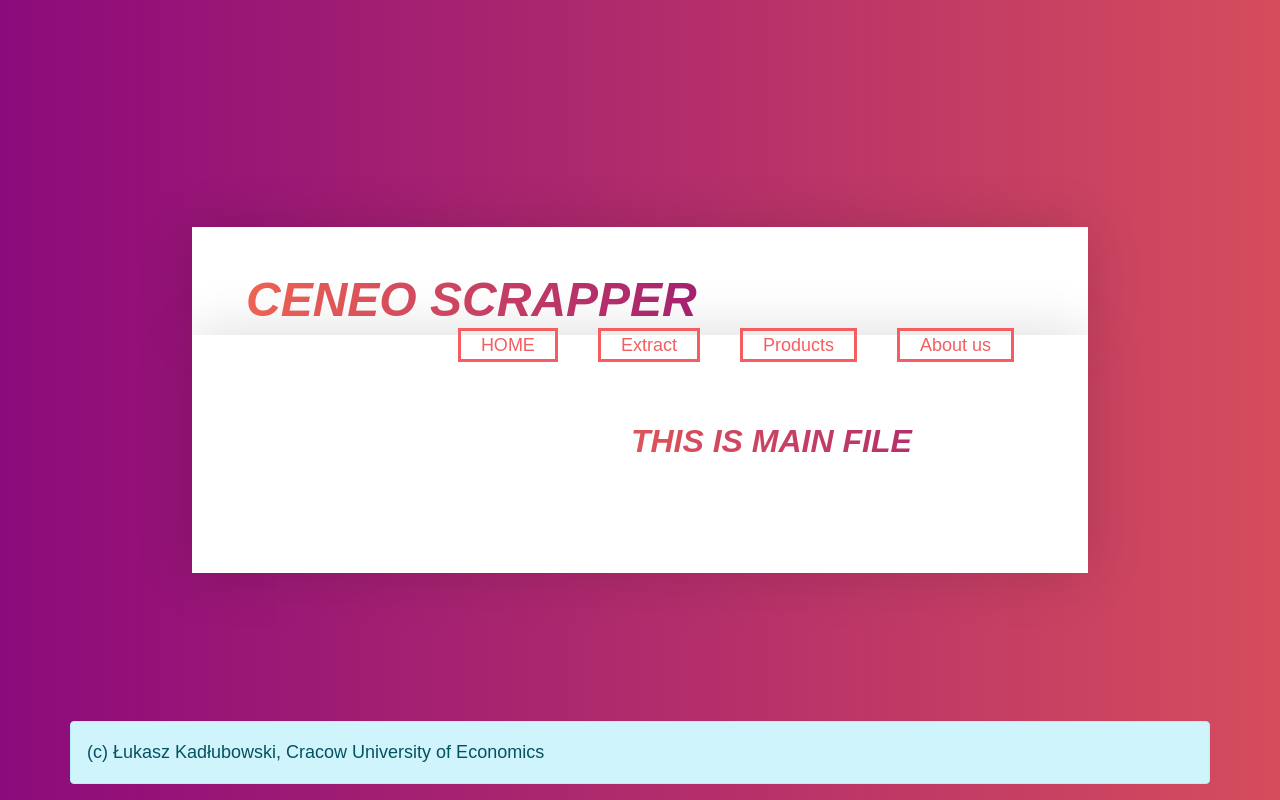
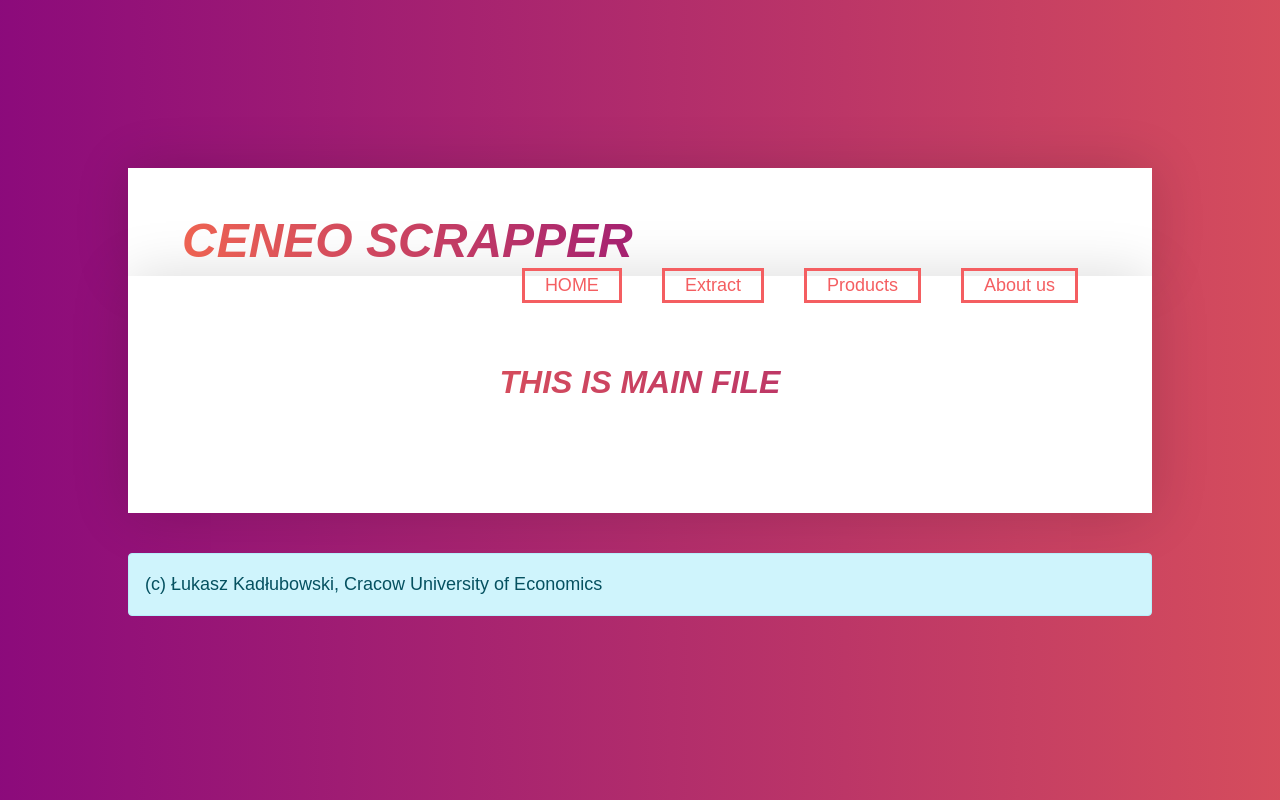
Before and after one commit to Liddeldiiz/CeneoScrapperAI, a Flask app: page / in a window 1280 px wide. Run offline with Flask 2, Linux system fonts and the light colour scheme; some libraries are stand-ins or nearby versions.

Commit message:
2021-06-03 ŁK

```diff
--- a/app/routes.py
+++ b/app/routes.py
@@ -11,6 +11,8 @@ from pandas import json_normalize
 import numpy as np
 from matplotlib import pyplot as plt
 import os
+
+# common bug is: RuntimeError: main thread is not in main loop
 
 
 app.config['SECRET_KEY'] = "NotSoSpecialSecretKey"
@@ -38,39 +40,12 @@ def extract():
 def extractedProduct(productID):
     product = Product(productID)
     opinions = product.importProduct().opinionsToDataFrame()
+    product.createGraphs()
 
-    return render_template('extractedProduct.html.jinja', tables=[opinions.to_html(classes='data')]) #table_id="opinions"
+    return render_template('extractedProduct.html.jinja', tables=[opinions.to_html(classes='table table-striped table-sm table-responsive display', table_id="opinions")])
 
 @app.route('/product/<productBrand>/<productID>')
 def product(productBrand, productID):
-    """try:
-        with open("app/opinions/{}/{}.json".format(productBrand, productID), encoding="cp437", errors="ignore") as f:
-            d = json.load(f)
-
-        opinions = json_normalize(d['opinions'])
-        stars = opinions["stars"].value_counts().sort_index(ascending=True).reindex(np.arange(0, 5.5, 0.5).tolist(), fill_value=0)
-        ax = stars.plot.bar(color="lightskyblue")
-        ax.set_title("Frequency of stars in opinons")
-        ax.set_xlabel("Stars values")
-        ax.set_ylabel("Number of opinions")
-        plt.savefig('app/ststic/Graphs/{}/{}/stars.png'.format(productBrand, productID))
-    except OSError:
-        parent_dir_graphs = "D:\\Applied_informatics\\CeneoScrapperAI\\app\\static\\Graphs"
-        path = os.path.join(parent_dir_graphs, productBrand)
-        os.mkdir(path)
-        with open("app/opinions/{}/{}.json".format(productBrand, productID), encoding="cp437", errors="ignore") as f:
-            d = json.load(f)
-        opinions = json_normalize(d['opinions'])
-        stars = opinions["stars"].value_counts().sort_index(ascending=True).reindex(np.arange(0, 5.5, 0.5).tolist(), fill_value=0)
-        ax = stars.plot.bar(color="lightskyblue")
-        ax.set_title("Frequency of stars in opinons")
-        ax.set_xlabel("Stars values")
-        ax.set_ylabel("Number of opinions")
-        plt.savefig('app/ststic/Graphs/{}/{}/stars.png'.format(productBrand, productID))
-    #ax.set_title("Frequency of stars in opinons")
-    #ax.set_xlabel("Stars values")
-    #ax.set_ylabel("Number of opinions")
-    """
     with open("app/opinions/{}/{}.json".format(productBrand, productID), encoding="cp437", errors="ignore") as f:
         d = json.load(f)
 
--- a/app/static/style.css
+++ b/app/static/style.css
@@ -42,9 +42,16 @@ body {
     }
 }
 
+.content-navbar {
+  background-color: white;
+  width: 80vw;
+  padding: 3em;
+  box-shadow: 0 0 3em rgba(0, 0, 0, 0.15);
+}
+
 .content {
     background-color: white;
-    width: 70vw;
+    width: 80vw;
     padding: 3em;
     box-shadow: 0 0 3em rgba(0, 0, 0, 0.15);
 }
@@ -182,6 +189,14 @@ body {
 color: #fbca67;
 }
 
+.table {
+  width: 100%;
+}
+
+.table.dataTable {
+  margin: -6.35em;
+}
+
 /*
 Credits go to Kevin Powell and his Youtube channel, with his awesome content about css
 */
--- a/app/templates/layout.html.jinja
+++ b/app/templates/layout.html.jinja
@@ -10,11 +10,10 @@
     <link rel="stylesheet" href="https://cdn.jsdelivr.net/npm/bootstrap-icons@1.5.0/font/bootstrap-icons.css">
 
     <link type="text/css" rel="stylesheet" href="{{ url_for('static', filename='style.css') }}">
-    <script src="https://cdn.jsdelivr.net/npm/chart.js@2.9.4/dist/Chart.min.js"></script>
 </head>
 <body>
   <div>
-    <div class="content">
+    <div class="content-navbar">
       <h1 class="mainTitle" id="pageTitle">Ceneo Scrapper</h1>
       <div class="navbar">
         <ul>
@@ -29,12 +28,12 @@
     <div class="content">
       <div class="container">
         <div class="row">
-          <div class="col-md-4 col-sm-12">
+          {# <div class="col-md-4 col-sm-12">
             {% block left %}
 
             {% endblock %}
-          </div>
-          <div class="col-md-8 col-sm-12">
+          </div> #}
+          <div class="col-md-12 col-sm-12">
             {% block middle %}
                 <h2> This is layout file. </h2>
             {% endblock %}
@@ -42,15 +41,14 @@
         </div>
       </div>
     </div>
+    <footer class="container bottom alert alert-info">(c) Łukasz Kadłubowski, Cracow University of Economics</footer>
   </div>
-  <footer class="container fixed-bottom alert alert-info">(c) Łukasz Kadłubowski, Cracow University of Economics
-  </footer>
+  <script src="https://code.jquery.com/jquery-latest.min.js"></script>
   <script src="https://cdn.jsdelivr.net/npm/bootstrap@5.0.1/dist/js/bootstrap.bundle.min.js" integrity="sha384-gtEjrD/SeCtmISkJkNUaaKMoLD0//ElJ19smozuHV6z3Iehds+3Ulb9Bn9Plx0x4" crossorigin="anonymous"></script>
   <script type="text/javascript" charset="utf8" src="https://cdn.datatables.net/1.10.24/js/jquery.dataTables.js"></script>
+
+
   {% block scripts %}
-
   {% endblock scripts %}
 </body>
 </html>
-
-<script src="https://code.jquery.com/jquery-latest.min.js"></script>
```
Also changed, not shown: app/models/product.py (+33 -0 lines), app/templates/extractedProduct.html.jinja (+16 -2 lines), app/static/Graphs/POCO/X3 Pro 8-256GB Czarny_105040551/stars.png (added).
